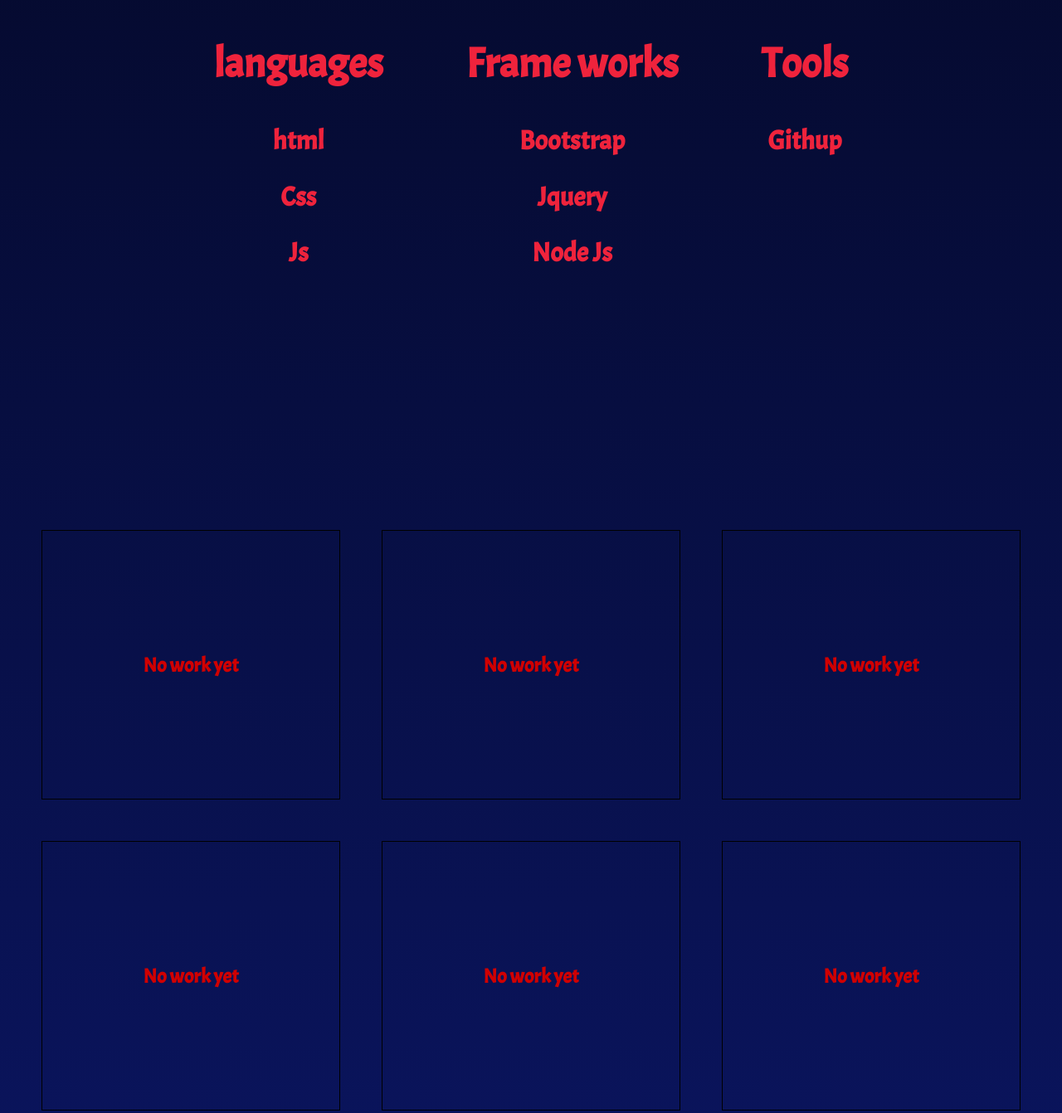
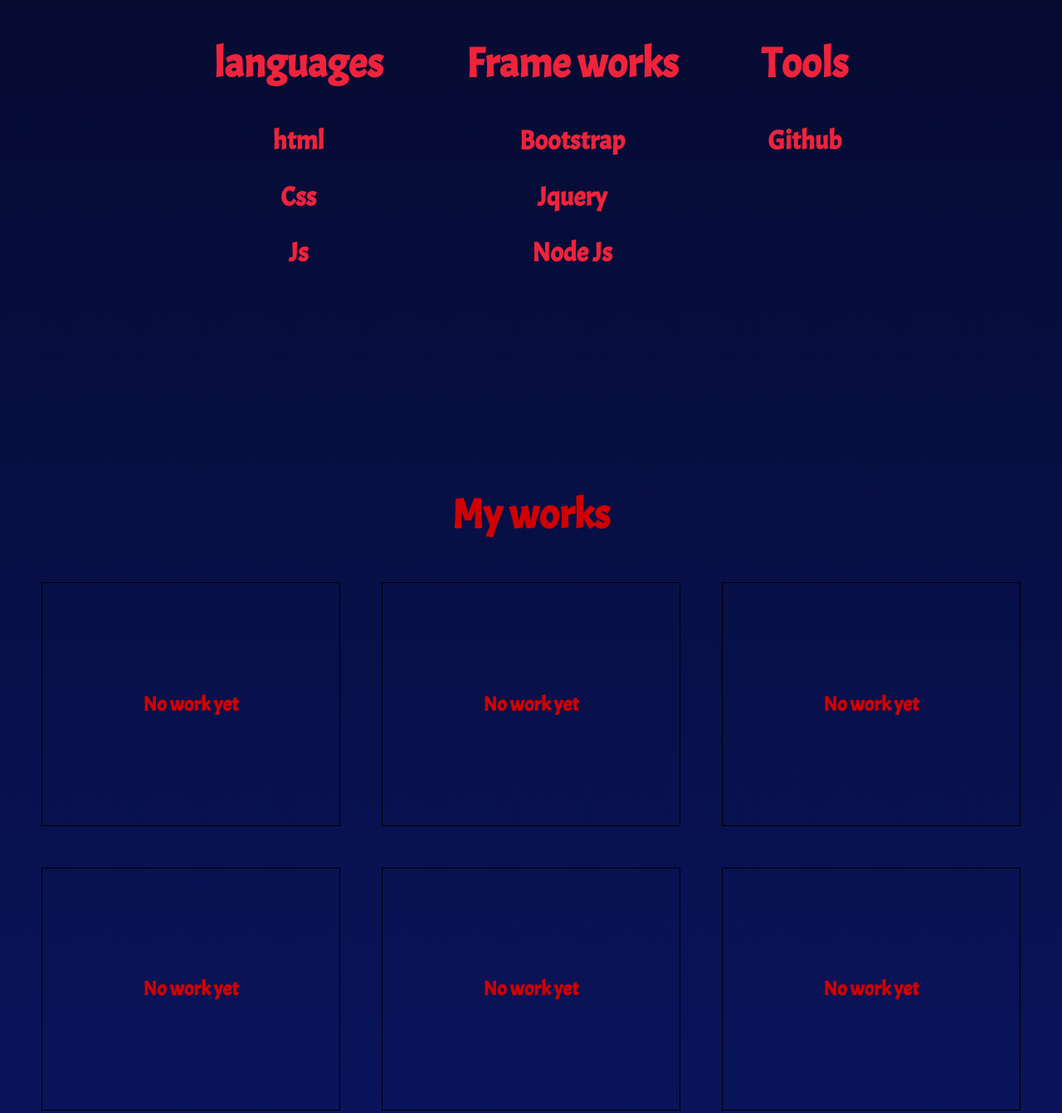
Before and after one commit to Maska69/Portfolio, a plain HTML site: page index.html in a window 1280 px wide. Shown: the part 1011-2353 px from the top of the page at 83% size. Drawn offline with Linux system fonts and the light colour scheme.

Commit message:
spelling check and some changes

```diff
--- a/index.html
+++ b/index.html
@@ -12,7 +12,7 @@
       href="https://fonts.googleapis.com/css2?family=Acme&display=swap"
       rel="stylesheet"
     />
-    <!-- font Awasome -->
+    <!-- font Awesome -->
     <link
       rel="stylesheet"
       href="https://use.fontawesome.com/releases/v5.15.4/css/all.css"
@@ -61,11 +61,12 @@
         </div>
         <div class="programming">
           <h1>Tools</h1>
-          <h2>Githup</h2>
+          <h2>Github</h2>
         </div>
       </div>
     </section>
     <section id="my-works" class="my-works">
+      <h1 class="My-works-header">My works</h1>
       <div class="grid">
         <div><h1>No work yet</h1></div>
         <div><h1>No work yet</h1></div>
--- a/style.css
+++ b/style.css
@@ -101,6 +101,10 @@ nav a {
 /*  */
 .my-works {
   width: 100%;
+  display: flex;
+  flex-direction: column;
+  justify-content: center;
+  align-items: center;
 }
 .grid {
   height: 100%;
@@ -116,3 +120,9 @@ nav a {
   display: grid;
   place-items: center;
 }
+.My-works-header {
+  font-size: 50px;
+  margin: 0;
+  padding: 0;
+  text-align: center;
+}
```
Also changed, not shown: AvatarMaker.png (deleted).
